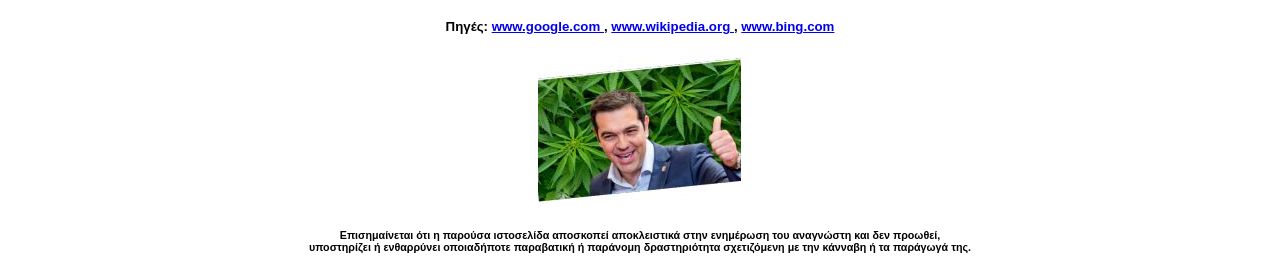
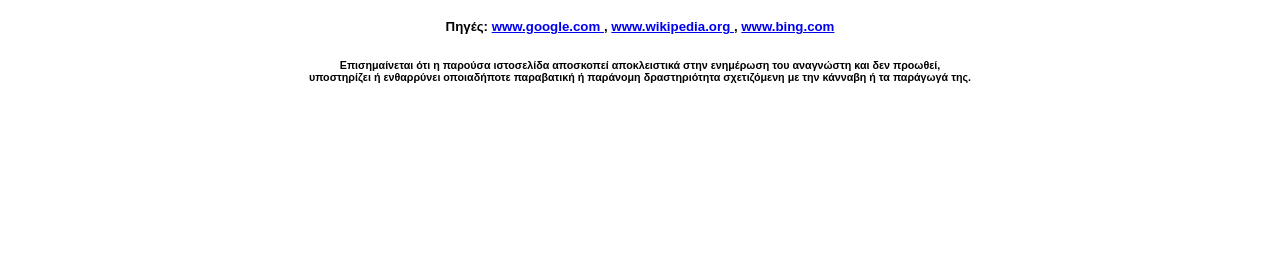
Before and after one commit to TheodoreFGYT/xasisi-website, a plain HTML site: page index.html in a window 1280 px wide. Shown: the part 1774-2030 px from the top of the page. After the commit the page ends 1882 px from the top, so only its background shows below. Drawn offline with Linux system fonts and the light colour scheme; a web font is replaced by a local one.

Commit message:
index.html

```diff
--- a/index.html
+++ b/index.html
@@ -89,8 +89,6 @@ T-shirt, καπέλο, κάλτσες:
 
 <a href="https://www.bing.com/">www.bing.com </a></h5>
 
-<img src="alexisxasis.jpg">
-
 <h6>Επισημαίνεται ότι η παρούσα ιστοσελίδα αποσκοπεί αποκλειστικά στην ενημέρωση του αναγνώστη και δεν προωθεί,<br> υποστηρίζει ή ενθαρρύνει οποιαδήποτε παραβατική ή παράνομη δραστηριότητα σχετιζόμενη με την κάνναβη ή τα παράγωγά της.</h6>
 
 </div>
```
